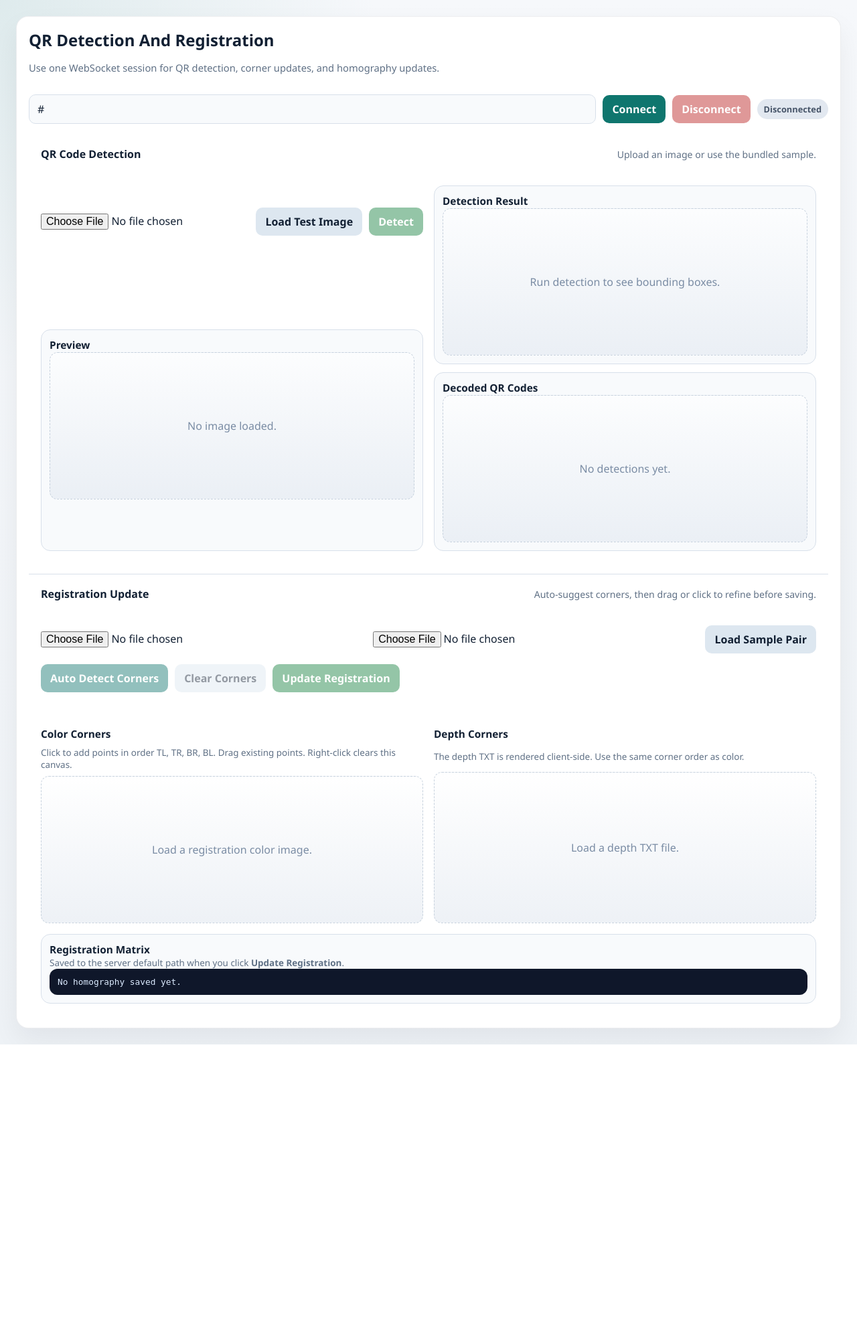
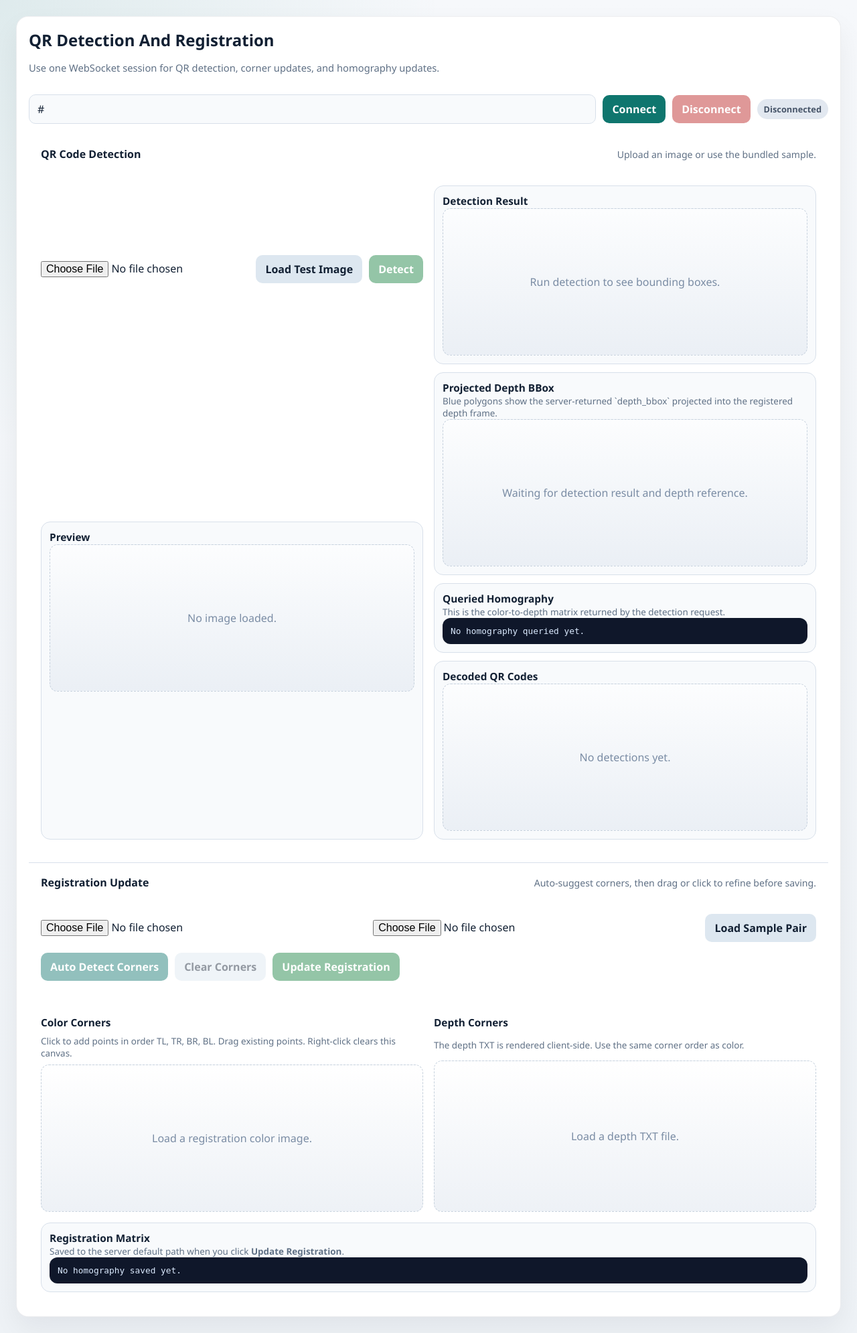
Before and after one commit to greasycat/qr_to_pos, a Flask app: template web/templates/index.html in a window 1280 px wide. Shown: the whole page at 67% size. Before the commit the page ends 1560 px from the top, so only its background shows below. Run offline with Flask 3, Linux system fonts and the light colour scheme; the template is opened without the code that fills it: most values are stand-ins (such as "Sample title", 1, 10 or a date in 2020).

Commit message:
feat: add transformation matrix and coords to qr data; manual inspection in web ui

```diff
--- a/web/app.py
+++ b/web/app.py
@@ -15,6 +15,7 @@ def index():
         default_ws_url="ws://localhost:8765",
         test_image_url=url_for("test_image"),
         registration_sample_url=url_for("registration_sample"),
+        registration_depth_text_url=url_for("registration_depth_text"),
     )
 
 
--- a/web/templates/index.html
+++ b/web/templates/index.html
@@ -311,6 +311,17 @@
                   <canvas id="det-result-canvas" style="display:none"></canvas>
                 </div>
                 <div class="surface">
+                  <h3>Projected Depth BBox</h3>
+                  <p>Blue polygons show the server-returned `depth_bbox` projected into the registered depth frame.</p>
+                  <div class="placeholder" id="det-depth-placeholder">Waiting for detection result and depth reference.</div>
+                  <canvas id="det-depth-canvas" style="display:none"></canvas>
+                </div>
+                <div class="surface">
+                  <h3>Queried Homography</h3>
+                  <p>This is the color-to-depth matrix returned by the detection request.</p>
+                  <pre class="matrix" id="det-matrix">No homography queried yet.</pre>
+                </div>
+                <div class="surface">
                   <h3>Decoded QR Codes</h3>
                   <div class="placeholder" id="det-table-placeholder">No detections yet.</div>
                   <table id="det-table" style="display:none">
@@ -320,6 +331,7 @@
                         <th>Decoded</th>
                         <th>Confidence</th>
                         <th>BBox</th>
+                        <th>Depth BBox</th>
                       </tr>
                     </thead>
                     <tbody id="det-tbody"></tbody>
@@ -380,6 +392,7 @@
   <script>
     const TEST_IMAGE_URL = {{ test_image_url|tojson }};
     const REGISTRATION_SAMPLE_URL = {{ registration_sample_url|tojson }};
+    const REGISTRATION_DEPTH_TEXT_URL = {{ registration_depth_text_url|tojson }};
     const CORNER_LABELS = ['TL', 'TR', 'BR', 'BL'];
     const CORNER_COLORS = ['#38bdf8', '#f59e0b', '#ef4444', '#22c55e'];
 
@@ -389,6 +402,7 @@
     let updatingRegistration = false;
 
     let detectionImage = null;
+    let detectionDepthRaster = null;
 
     const registrationState = {
       colorImage: null,
@@ -484,6 +498,20 @@
         img.onerror = () => reject(new Error(`Failed to load image: ${url}`));
         img.src = url;
       });
+    }
+
+    async function ensureDetectionDepthRaster() {
+      if (detectionDepthRaster) {
+        return detectionDepthRaster;
+      }
+      const depthText = await fetch(REGISTRATION_DEPTH_TEXT_URL).then((resp) => {
+        if (!resp.ok) {
+          throw new Error('Failed to load detection depth reference.');
+        }
+        return resp.text();
+      });
+      detectionDepthRaster = parseDepthText(depthText);
+      return detectionDepthRaster;
     }
 
     function fileToDataUrl(file) {
@@ -584,6 +612,50 @@
       canvas.style.display = 'block';
     }
 
+    function renderDetectionDepthCanvas(detections) {
+      const canvas = $('det-depth-canvas');
+      const placeholder = $('det-depth-placeholder');
+      const ctx = canvas.getContext('2d');
+
+      if (!detectionDepthRaster) {
+        canvas.style.display = 'none';
+        placeholder.textContent = 'Depth reference is unavailable.';
+        placeholder.style.display = 'flex';
+        return;
+      }
+
+      const rasterCanvas = depthRasterToCanvas(detectionDepthRaster);
+      canvas.width = rasterCanvas.width;
+      canvas.height = rasterCanvas.height;
+      ctx.drawImage(rasterCanvas, 0, 0);
+
+      ctx.lineWidth = Math.max(2, Math.round(canvas.width / 400));
+      ctx.font = `bold ${Math.max(14, Math.round(canvas.width / 70))}px monospace`;
+
+      detections.forEach((det, index) => {
+        if (!det.depth_bbox || det.depth_bbox.length !== 4) return;
+        const points = det.depth_bbox;
+
+        ctx.beginPath();
+        ctx.strokeStyle = '#2563eb';
+        ctx.fillStyle = 'rgba(37, 99, 235, 0.14)';
+        ctx.moveTo(points[0][0], points[0][1]);
+        for (let i = 1; i < points.length; i += 1) {
+          ctx.lineTo(points[i][0], points[i][1]);
+        }
+        ctx.closePath();
+        ctx.fill();
+        ctx.stroke();
+
+        const label = det.decoded || `QR ${index + 1}`;
+        ctx.fillStyle = '#dbeafe';
+        ctx.fillText(label, points[0][0] + 6, Math.max(18, points[0][1] - 6));
+      });
+
+      placeholder.style.display = 'none';
+      canvas.style.display = 'block';
+    }
+
     function renderDetectionTable(detections) {
       const table = $('det-table');
       const tbody = $('det-tbody');
@@ -616,7 +688,12 @@
         const bbox = document.createElement('td');
         bbox.textContent = det.bbox ? det.bbox.join(', ') : '-';
 
-        row.append(idx, decoded, confidence, bbox);
+        const depthBbox = document.createElement('td');
+        depthBbox.textContent = det.depth_bbox
+          ? det.depth_bbox.map((point) => `(${Number(point[0]).toFixed(1)}, ${Number(point[1]).toFixed(1)})`).join(' ')
+          : '-';
+
+        row.append(idx, decoded, confidence, bbox, depthBbox);
         tbody.appendChild(row);
       });
 
@@ -631,7 +708,9 @@
       $('stat-count').textContent = data.count ?? 0;
       $('stat-time').textContent = data.processing_time != null ? `${Number(data.processing_time).toFixed(3)}s` : '-';
       renderDetectionCanvas(data.detections || []);
+      renderDetectionDepthCanvas(data.detections || []);
       renderDetectionTable(data.detections || []);
+      $('det-matrix').textContent = data.homography ? formatMatrix(data.homography) : 'No saved homography on server.';
       setSectionStatus('det-status', `Detection finished with ${data.count ?? 0} result(s).`, 'success');
     }
 
@@ -1045,6 +1124,9 @@
 
     attachCornerEditor('reg-color-canvas', 'color');
     attachCornerEditor('reg-depth-canvas', 'depth');
+    void ensureDetectionDepthRaster().catch((error) => {
+      $('det-depth-placeholder').textContent = error.message;
+    });
     updateActionButtons();
   </script>
 </body>
```
Also changed, not shown: qr_to_pos/registration.py (+20 -4 lines), qr_to_pos/server.py (+30 -1 lines), tests/test_server.py (+47 -2 lines).
